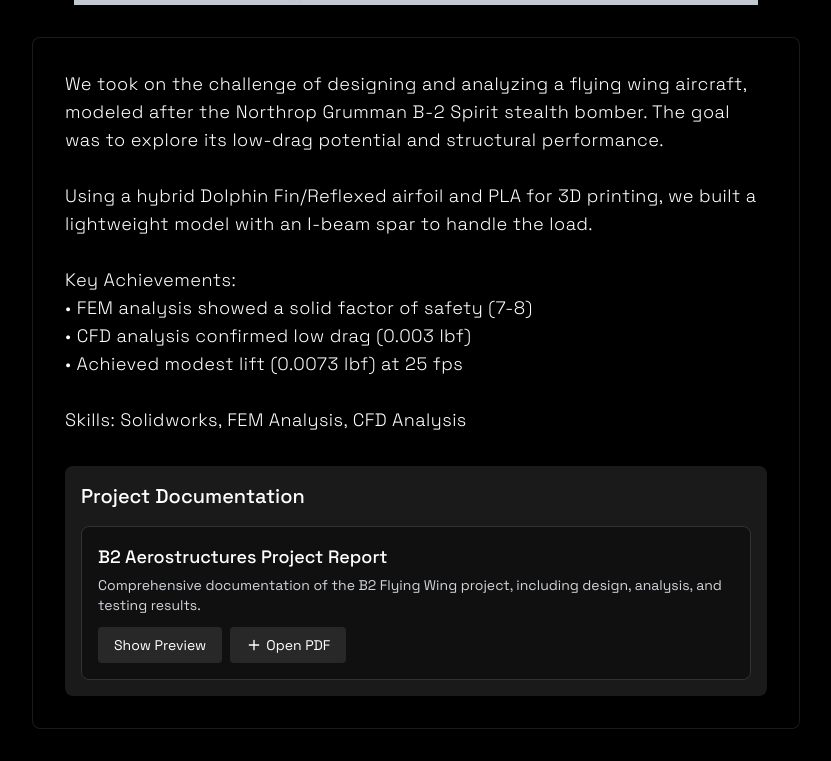
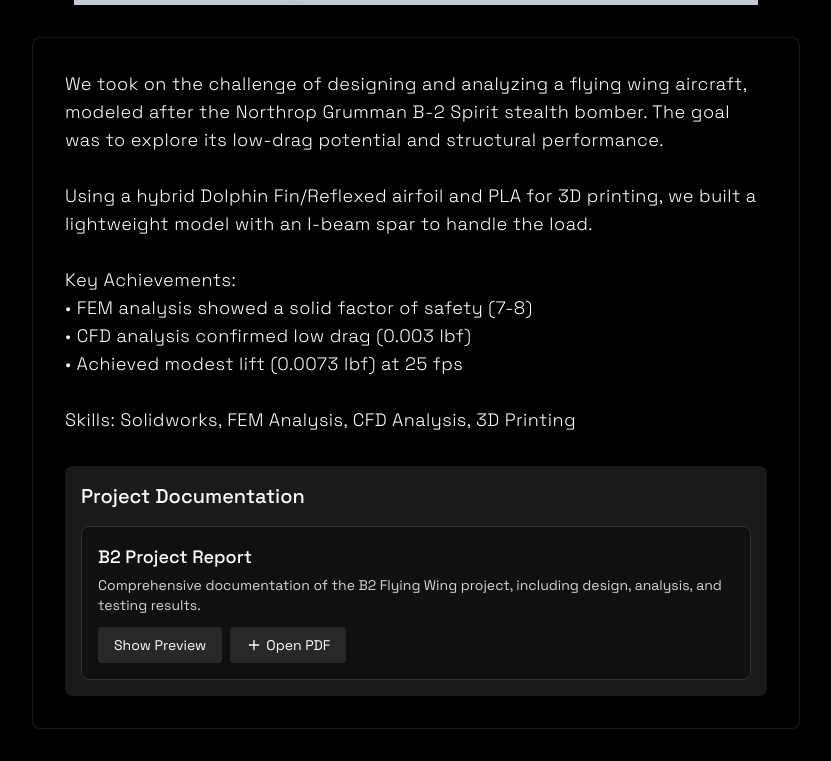
Before and after one commit to aaryouz/portfolio, a Next.js app: page /projects/b2-flying-wing in a window 1280 px wide. Shown: the part 603-1364 px from the top of the page, without its empty margins (224-1055 px from the left). Built offline with nearby package versions, Linux system fonts and the light colour scheme.

Commit message:
Add 3D Printing skill to B2 Flying Wing and Baker Hughes projects

```diff
--- a/app/projects/[id]/page.tsx
+++ b/app/projects/[id]/page.tsx
@@ -55,7 +55,7 @@ Key Achievements:
 • CFD analysis confirmed low drag (0.003 lbf)
 • Achieved modest lift (0.0073 lbf) at 25 fps
 
-Skills: Solidworks, FEM Analysis, CFD Analysis`,
+Skills: Solidworks, FEM Analysis, CFD Analysis, 3D Printing`,
     reportLink: "/reports/B-2 Aerostructures Project.pdf"
   },
   {
@@ -104,7 +104,7 @@ Key Achievements:
     • Spearheaded the design and modeling of over 40 mechanical parts, including custom noise-reduction fixtures for fluid testing, using SolidWorks and GD&T. Delivered prototypes with exacting tolerances, ensuring the highest levels of precision.
     • Implemented Python-based algorithms to improve signal processing efficiency, enabling simultaneous analysis of multiple signals
 
-    Skills: Solidworks, Python, GD&T`,
+    Skills: Solidworks, Python, GD&T, 3D Printing`,
     reportLink: "/reports/Baker.pdf",
   },
   {
@@ -405,7 +405,7 @@ export default async function ProjectPage({ params }: { params: Promise<{ id: st
                 <>
                   <h3 className="text-xl font-medium mb-4">Project Documentation</h3>
                   <PDFViewer
-                    title="B2 Aerostructures Project Report"
+                    title="B2 Project Report"
                     description="Comprehensive documentation of the B2 Flying Wing project, including design, analysis, and testing results."
                     pdfUrl={project.reportLink || ''}
                   />
```
